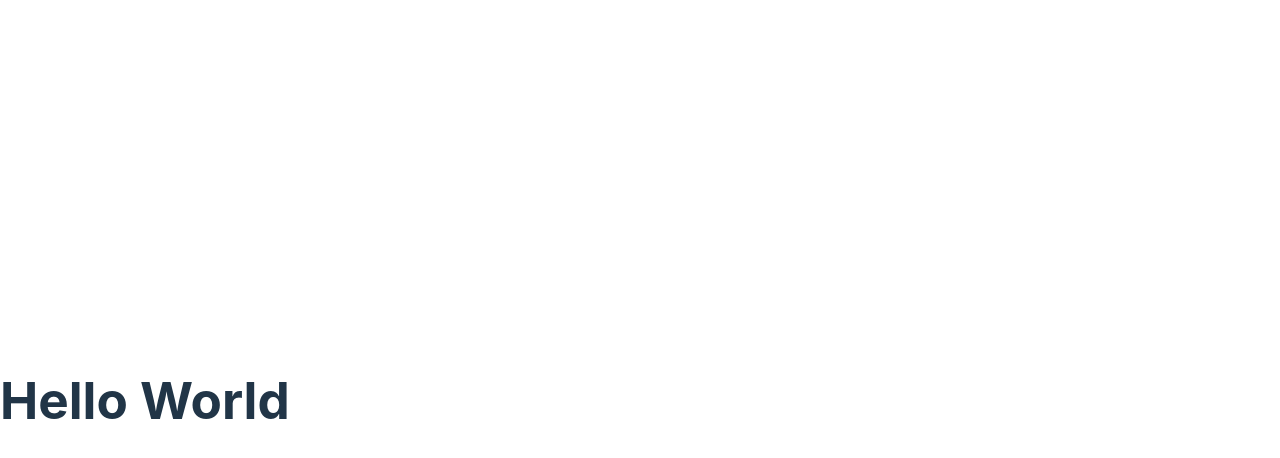
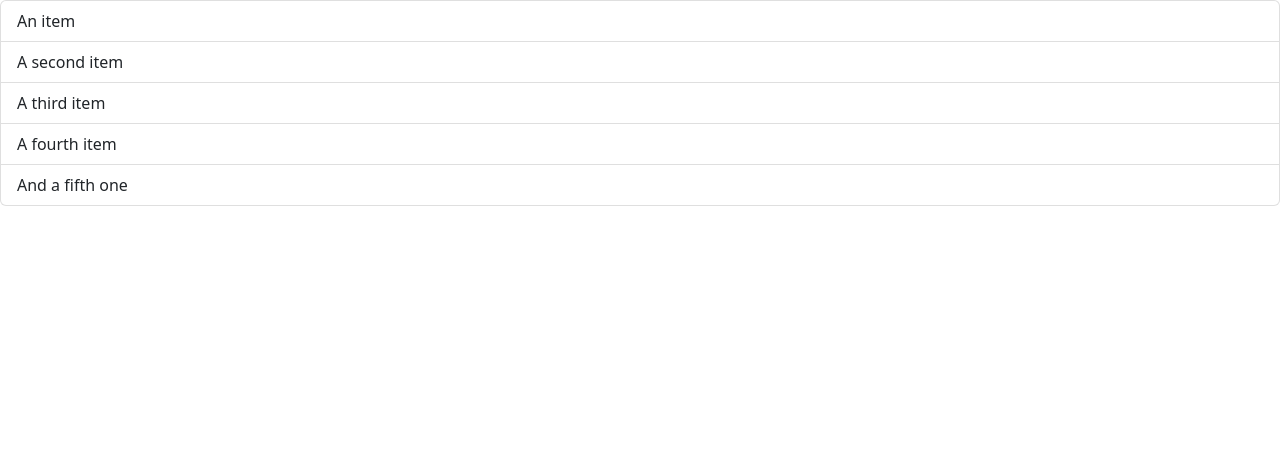
Before and after one commit to linkdalupi/react-app, a React (Vite) app: page / in a window 1280 px wide. Shown: the top 458 px of the page. Built offline with nearby package versions, Linux system fonts and the light colour scheme.

Commit message:
Fragments

```diff
--- a/package.json
+++ b/package.json
@@ -9,6 +9,7 @@
     "preview": "vite preview"
   },
   "dependencies": {
+    "bootstrap": "^5.2.3",
     "react": "^18.2.0",
     "react-dom": "^18.2.0"
   },
--- a/src/App.tsx
+++ b/src/App.tsx
@@ -1,7 +1,8 @@
-import Message from './Message';
+import ListGroup from "./components/ListGroup"
 
 function App() {
-  return <div><Message /></div>;
+  return <div><ListGroup /></div>;
 }
 
+
 export default App;
--- a/src/Message.tsx
+++ b/src/Message.tsx
@@ -1,5 +1,5 @@
 function Message(){
- return<h1>Hello World</h1>;
+ return<h1>Hello Ilinca, I am a computer</h1>;
 }
 
 export default Message;
--- a/src/components/ListGroup.tsx
+++ b/src/components/ListGroup.tsx
@@ -1,5 +1,7 @@
+import { Fragment } from "react";
 function ListGroup() {
   return (
+    <Fragment>
         <ul className="list-group">
           <li className="list-group-item">An item</li>
           <li className="list-group-item">A second item</li>
@@ -7,6 +9,7 @@ function ListGroup() {
           <li className="list-group-item">A fourth item</li>
           <li className="list-group-item">And a fifth one</li>
         </ul>
+    </Fragment>
   );
 }
 
--- a/src/index.css
+++ /dev/null
@@ -1,69 +0,0 @@
-:root {
-  font-family: Inter, system-ui, Avenir, Helvetica, Arial, sans-serif;
-  line-height: 1.5;
-  font-weight: 400;
-
-  color-scheme: light dark;
-  color: rgba(255, 255, 255, 0.87);
-  background-color: #242424;
-
-  font-synthesis: none;
-  text-rendering: optimizeLegibility;
-  -webkit-font-smoothing: antialiased;
-  -moz-osx-font-smoothing: grayscale;
-  -webkit-text-size-adjust: 100%;
-}
-
-a {
-  font-weight: 500;
-  color: #646cff;
-  text-decoration: inherit;
-}
-a:hover {
-  color: #535bf2;
-}
-
-body {
-  margin: 0;
-  display: flex;
-  place-items: center;
-  min-width: 320px;
-  min-height: 100vh;
-}
-
-h1 {
-  font-size: 3.2em;
-  line-height: 1.1;
-}
-
-button {
-  border-radius: 8px;
-  border: 1px solid transparent;
-  padding: 0.6em 1.2em;
-  font-size: 1em;
-  font-weight: 500;
-  font-family: inherit;
-  background-color: #1a1a1a;
-  cursor: pointer;
-  transition: border-color 0.25s;
-}
-button:hover {
-  border-color: #646cff;
-}
-button:focus,
-button:focus-visible {
-  outline: 4px auto -webkit-focus-ring-color;
-}
-
-@media (prefers-color-scheme: light) {
-  :root {
-    color: #213547;
-    background-color: #ffffff;
-  }
-  a:hover {
-    color: #747bff;
-  }
-  button {
-    background-color: #f9f9f9;
-  }
-}
--- a/src/main.tsx
+++ b/src/main.tsx
@@ -1,7 +1,7 @@
 import React from 'react'
 import ReactDOM from 'react-dom/client'
 import App from './App'
-import './index.css'
+import 'bootstrap/dist/css/bootstrap.css'
 
 ReactDOM.createRoot(document.getElementById('root') as HTMLElement).render(
   <React.StrictMode>
```
Also changed, not shown: 1 other file (tests, documents, lock files or other folders). Lines whose indentation alone changed are shown as unchanged.
